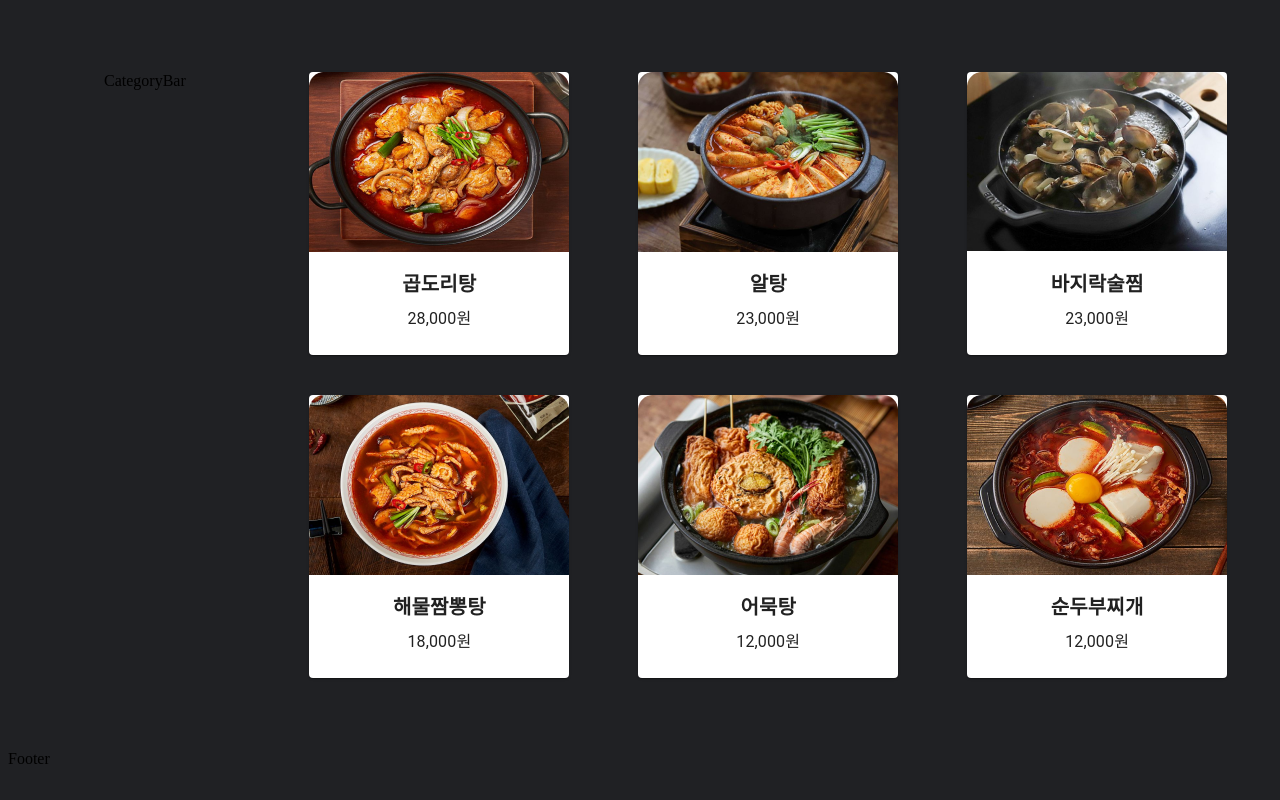
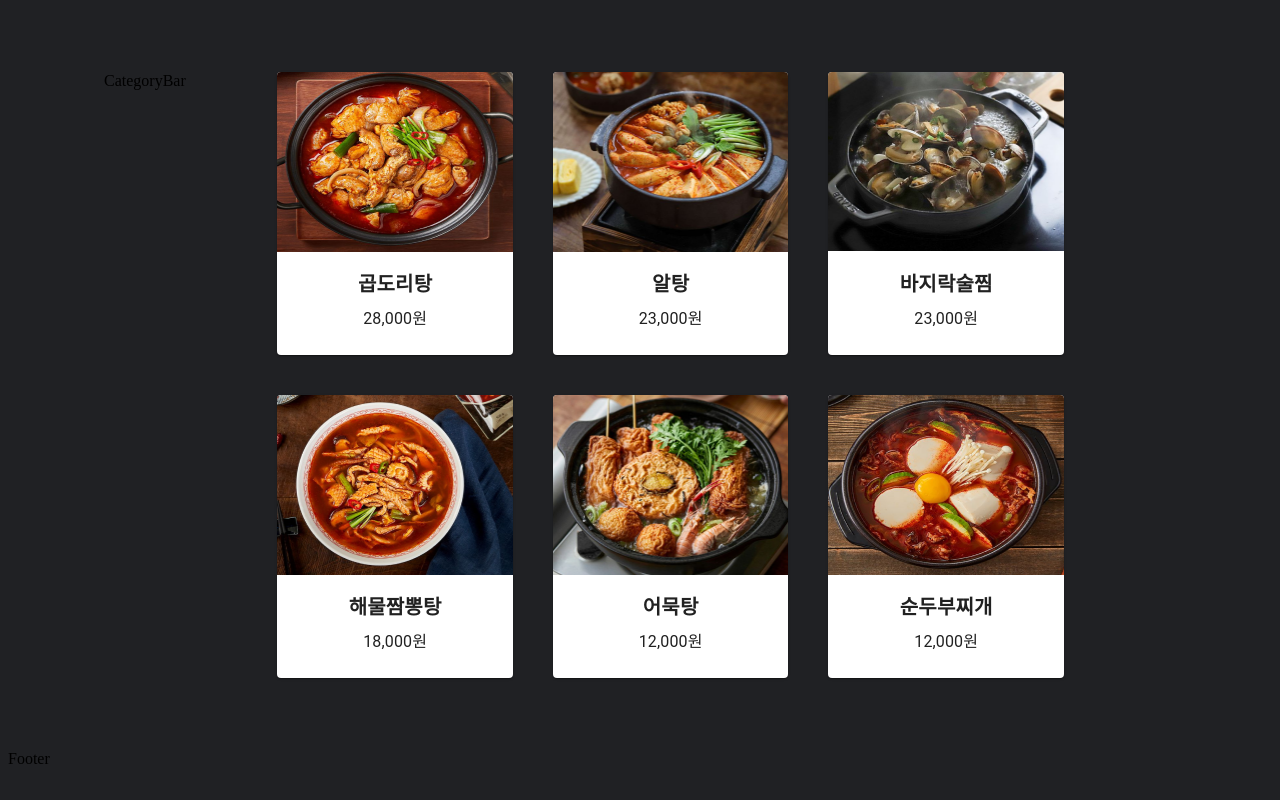
Before and after one commit to GDG-on-Campus-KNU/3rd-toyproject-frontend-2, a React (Create React App) app: page /order/soup in a window 1280 px wide. Built offline with nearby package versions, Linux system fonts and the light colour scheme.

Commit message:
[Style]: 태블릿 크기로 조절

```diff
--- a/src/pages/BackgroundColor.css
+++ b/src/pages/BackgroundColor.css
@@ -1,3 +1,5 @@
 :root {
-  background: #202124;
+    background: #202124;
+    max-width: 1024px;
+    max-height: 768px;
 }
```
